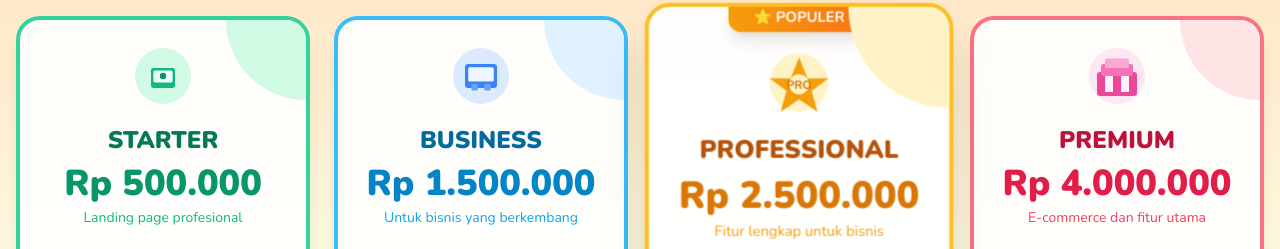
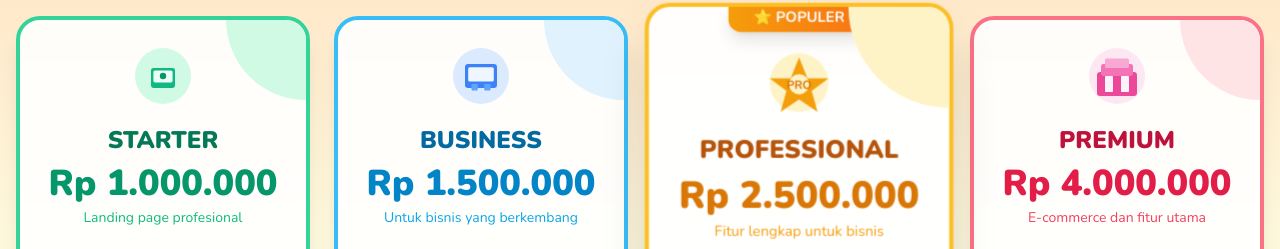
Before and after one commit to leonafariz/ai, a plain HTML site: page index.html in a window 1280 px wide. Shown: the part 1004-1253 px from the top of the page. Drawn offline with nearby package versions, Linux system fonts and the light colour scheme.

Commit message:
Update index.html

```diff
--- a/index.html
+++ b/index.html
@@ -122,7 +122,7 @@
        </svg>
       </div>
       <h3 class="text-2xl font-black text-emerald-700 text-center mb-2">STARTER</h3>
-      <p class="text-4xl font-black text-emerald-600 text-center mb-1">Rp 500.000</p>
+      <p class="text-4xl font-black text-emerald-600 text-center mb-1">Rp 1.000.000</p>
       <p class="text-sm text-emerald-500 text-center mb-6">Landing page profesional</p>
       <ul class="space-y-3 mb-6">
        <li class="flex items-center gap-2 text-gray-700 text-sm">
```
